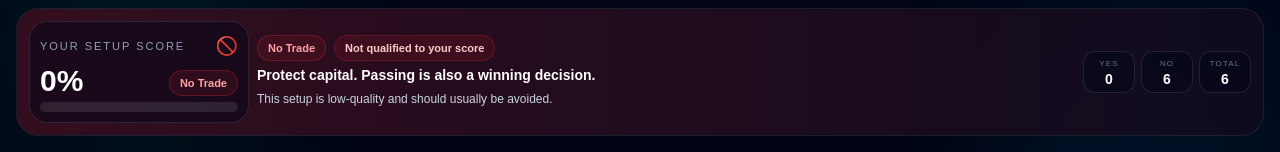
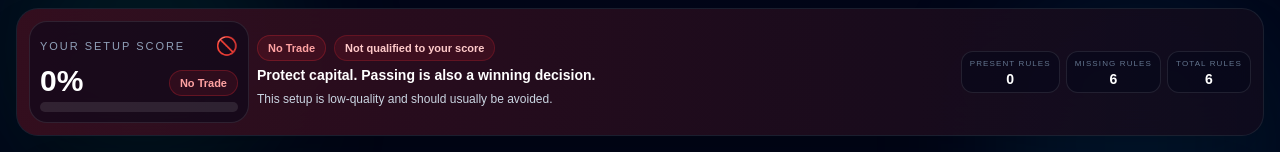
Before and after one commit to Johny-88/Trade-Meter, a Next.js app: page / in a window 1280 px wide. Shown: the top 152 px of the page. Built offline with nearby package versions, Linux system fonts and the light colour scheme.

Commit message:
Update page.tsx

```diff
--- a/app/page.tsx
+++ b/app/page.tsx
@@ -320,21 +320,21 @@ export default function Home() {
               <div className="grid grid-cols-3 gap-1.5 md:flex md:items-center md:justify-end">
                 <div className="flex min-w-0 items-center justify-between rounded-xl border border-white/10 bg-slate-950/50 px-2.5 py-2 md:min-w-[52px] md:block md:px-2 md:py-1.5 md:text-center">
                   <div className="text-[7px] uppercase tracking-[0.14em] text-slate-500 md:text-[8px]">
-                    Yes
+                    Present rules
                   </div>
                   <div className="text-xs font-bold leading-none md:mt-0.5 md:text-sm">{checkedCount}</div>
                 </div>
 
                 <div className="flex min-w-0 items-center justify-between rounded-xl border border-white/10 bg-slate-950/50 px-2.5 py-2 md:min-w-[52px] md:block md:px-2 md:py-1.5 md:text-center">
                   <div className="text-[7px] uppercase tracking-[0.14em] text-slate-500 md:text-[8px]">
-                    No
+                    Missing rules
                   </div>
                   <div className="text-xs font-bold leading-none md:mt-0.5 md:text-sm">{missingCount}</div>
                 </div>
 
                 <div className="flex min-w-0 items-center justify-between rounded-xl border border-white/10 bg-slate-950/50 px-2.5 py-2 md:min-w-[52px] md:block md:px-2 md:py-1.5 md:text-center">
                   <div className="text-[7px] uppercase tracking-[0.14em] text-slate-500 md:text-[8px]">
-                    Total
+                    Total rules
                   </div>
                   <div className="text-xs font-bold leading-none md:mt-0.5 md:text-sm">{totalCount}</div>
                 </div>
```
